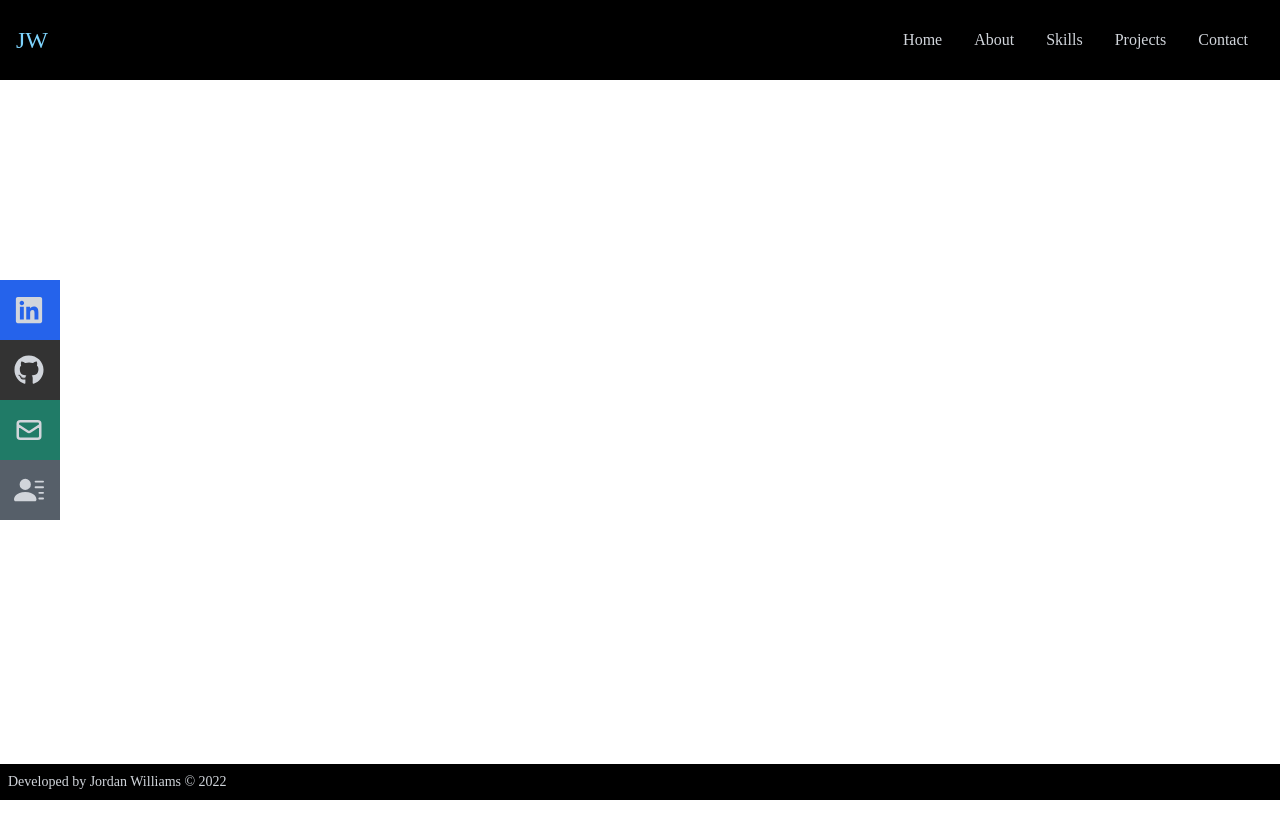
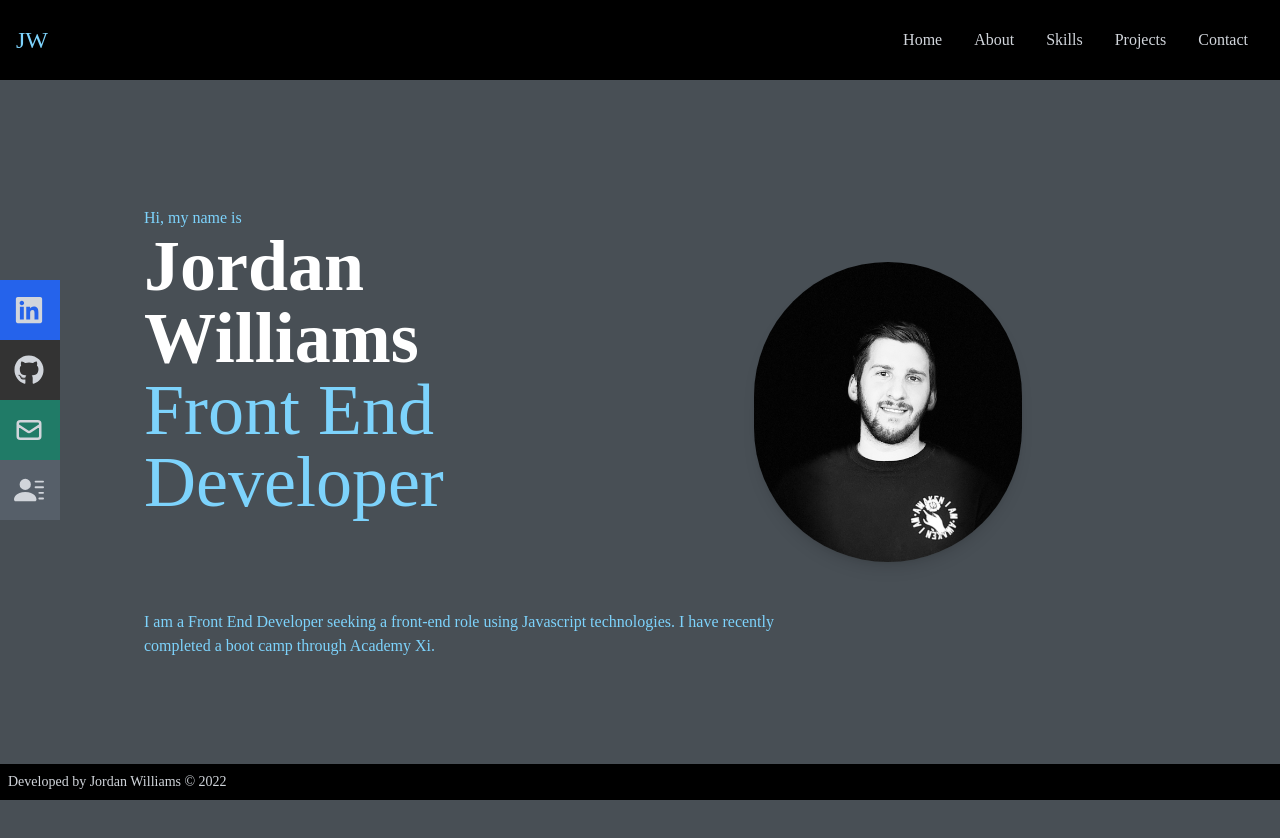
Before and after one commit to jmwilliams94/portfolio-project, a React (Create React App) app: page / in a window 1280 px wide. Before the commit the page ends 800 px from the top, so only its background shows below. Built offline with nearby package versions, Linux system fonts and the light colour scheme.

Commit message:
GH Testing

```diff
--- a/package.json
+++ b/package.json
@@ -1,7 +1,7 @@
 {
   "name": "portfolio-project",
   "version": "0.1.0",
-  "homepage": "https://jmwilliams94.github.io/portfolio-project",
+  "homepage": "http://jmwilliams94.github.io/portfolio-project",
   "private": true,
   "dependencies": {
     "framer-motion": "^6.3.10",
@@ -15,7 +15,7 @@
     "predeploy": "npm run build",
     "deploy": "gh-pages -d build",
     "start": "react-scripts start",
-    "build": "react-scripts build",
+    "build": "react-scripts build && cp build/index.html build/404.html",
     "test": "react-scripts test",
     "eject": "react-scripts eject",
     "tw": "npx tailwindcss -i ./src/index.css -o ./dist/output.css --watch"
--- a/src/components/App.js
+++ b/src/components/App.js
@@ -14,7 +14,7 @@ function App() {
       <Navbar />
       <div className="pt-10">
         <Routes>
-          <Route path="/portfolio-project" element={<Home />} />
+          <Route path="/" element={<Home />} />
           <Route path="/about" element={<About />} />
           <Route path="/skills" element={<Skills />} />
           <Route path="/projects" element={<Projects />} />
--- a/src/index.js
+++ b/src/index.js
@@ -6,7 +6,7 @@ import { BrowserRouter } from "react-router-dom";
 
 const root = ReactDOM.createRoot(document.getElementById("root"));
 root.render(
-  <BrowserRouter>
+  <BrowserRouter basename={process.env.PUBLIC_URL}>
     <App />
   </BrowserRouter>
 );
```
